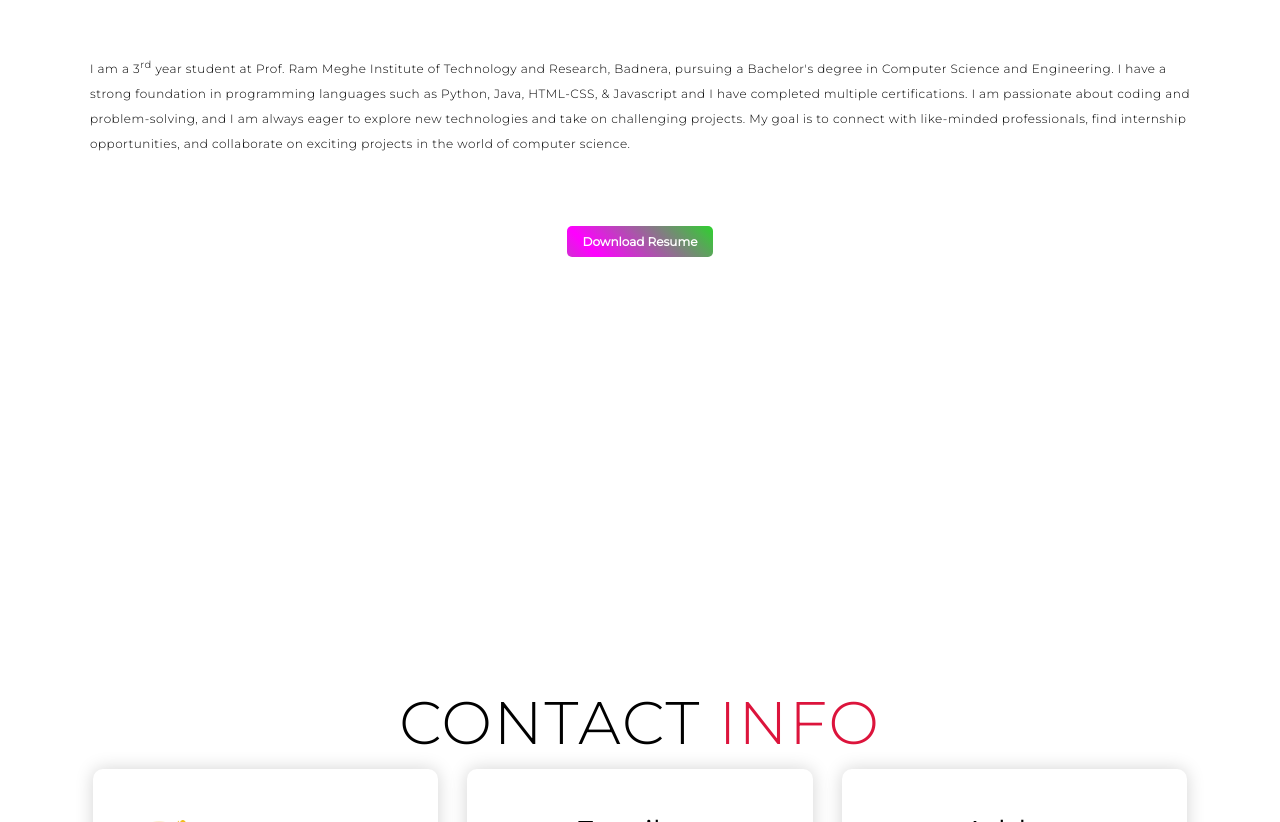
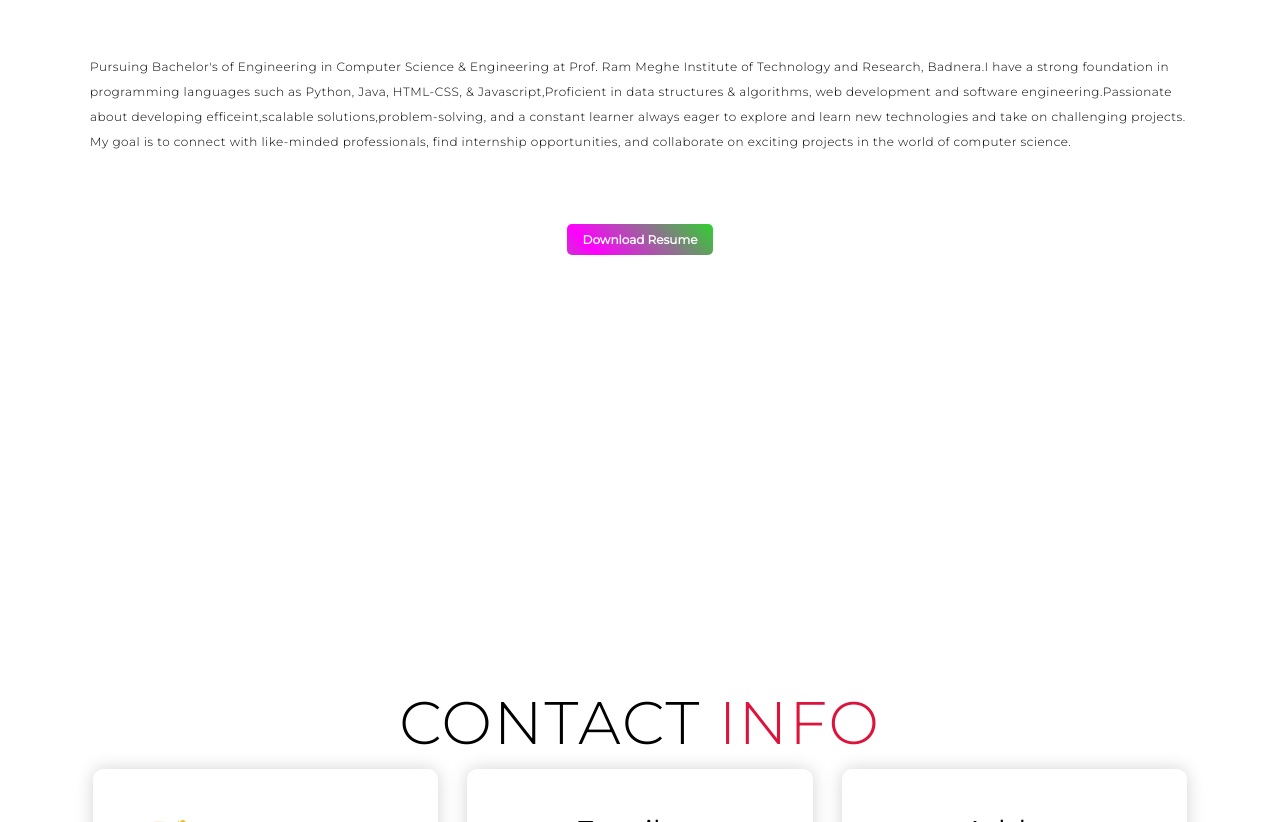
Before and after one commit to VinayB9766/Portfolio-website, a plain HTML site: page index.html in a window 1280 px wide. Shown: the part 5672-6494 px from the top of the page. Drawn offline with Linux system fonts and the light colour scheme.

Commit message:
Update index.html

```diff
--- a/index.html
+++ b/index.html
@@ -265,7 +265,7 @@
           <p>Python Programming Intern <br>Sept 2023 - Oct 2023</p>
         </div>
       </div>
-      <p>I am a 3<sup>rd</sup> year student at <span>Prof. Ram Meghe Institute of Technology and Research, Badnera</span>, pursuing a Bachelor's degree in <span>Computer Science and Engineering</span>. I have a strong foundation in programming languages such as Python, Java, HTML-CSS, & Javascript and I have completed multiple certifications. I am passionate about coding and problem-solving, and I am always eager to explore new technologies and take on challenging projects. My goal is to connect with like-minded professionals, find internship opportunities, and collaborate on exciting projects in the world of computer science.</p>
+      <p>Pursuing Bachelor's of Engineering in Computer Science & Engineering at <span>Prof. Ram Meghe Institute of Technology and Research, Badnera</span>.I have a strong foundation in programming languages such as Python, Java, HTML-CSS, & Javascript,Proficient in data structures & algorithms, web development and software engineering.Passionate about developing efficeint,scalable solutions,problem-solving, and a constant learner always eager to explore and learn new technologies and take on challenging projects. My goal is to connect with like-minded professionals, find internship opportunities, and collaborate on exciting projects in the world of computer science.</p>
       <a href="img/Vinay_bramhkar_resume.pdf" class="resume" download="Vinay_bramhkar_resume.pdf" onclick="showDownloadNotification()">Download Resume</a>
     </div>
   </div>
```
